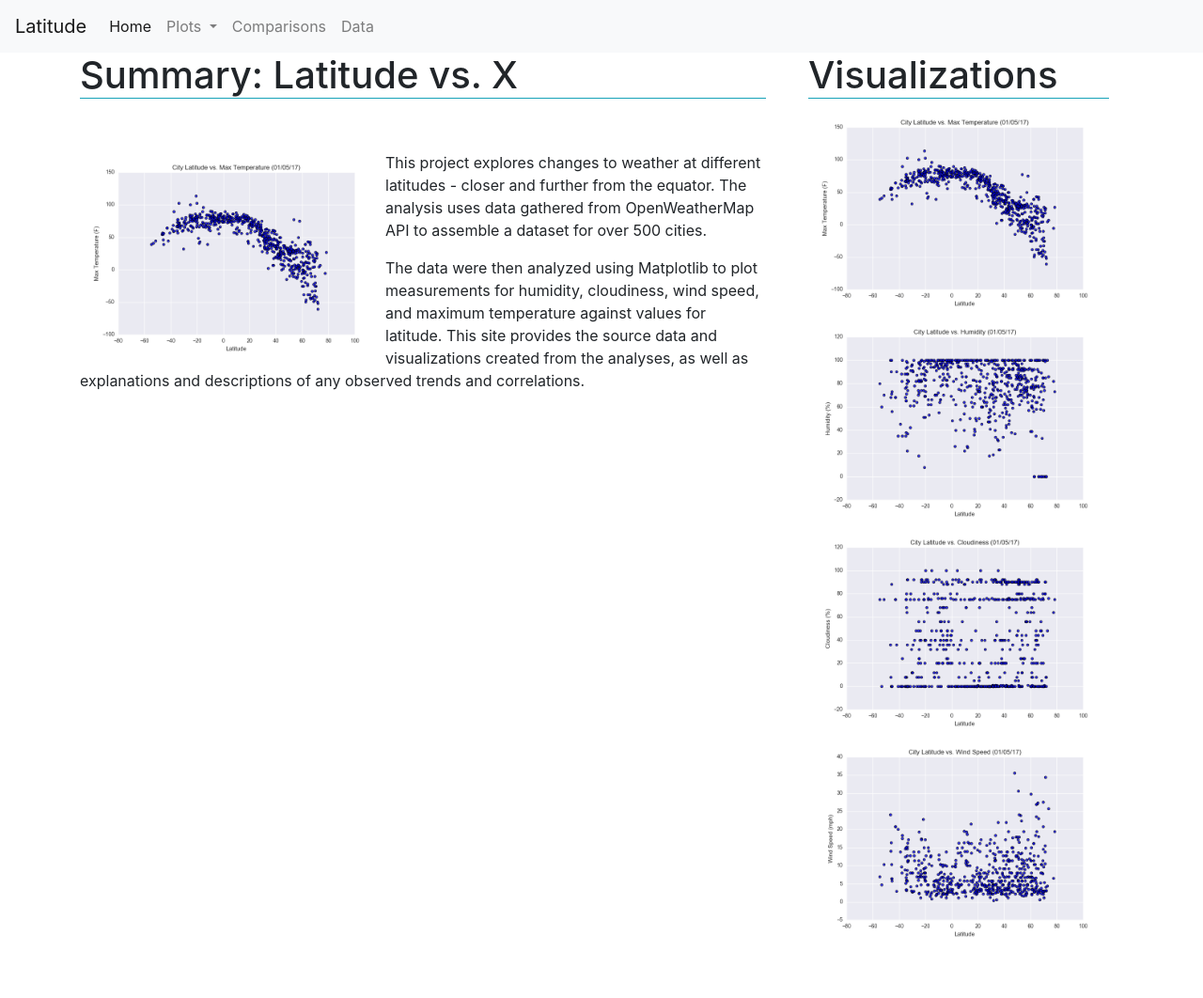
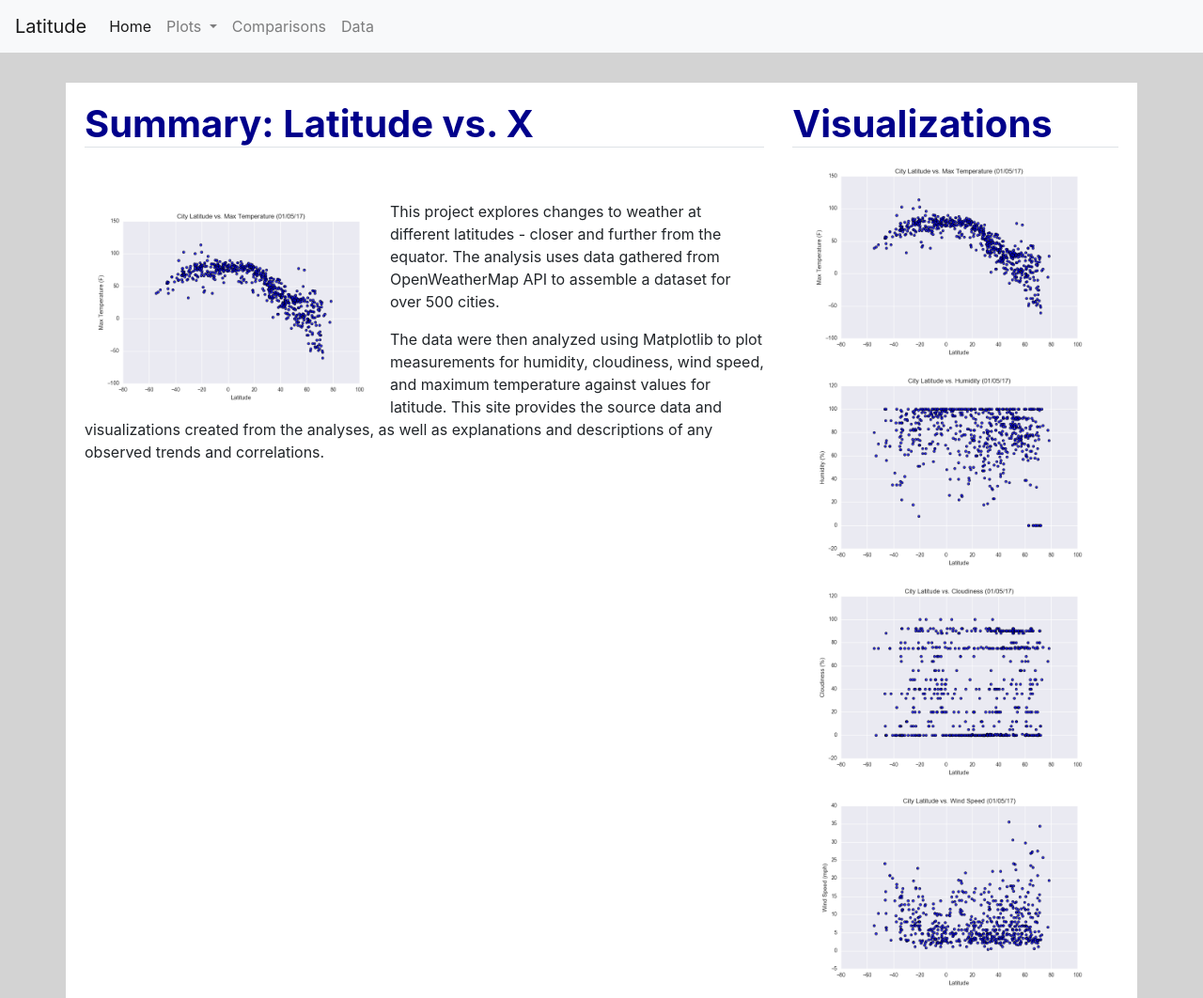
Before and after one commit to meeyoungPH/web-design-challenge, a plain HTML site: page index.html in a window 1280 px wide. Shown: the top 1062 px of the page at 94% size. Before the commit the page ends 1007 px from the top, so only its background shows below. Drawn offline with nearby package versions, Linux system fonts and the light colour scheme.

Commit message:
variable background and font size changes

```diff
--- a/assets/css/styles.css
+++ b/assets/css/styles.css
@@ -1,10 +1,54 @@
-/* 320px — 480px: Mobile devices.
-481px — 768px: iPads, Tablets.
-769px — 1024px: Small screens, laptops.
-1025px — 1200px: Desktops, large screens. */
+/* styles for html tags */
+body {
+    margin: 0;
+}
 
+h4 {
+    color:darkblue;
+    font-weight: bold;
+}
+
+/* styles for html classes */
+.container {
+    background: white;
+    margin-top: 2em;
+    padding: 20px;
+ }
+
+.header-text {
+    color:darkblue;
+    font-weight: bold;
+}
 
 .home-img {
     height: auto;
     width: 325px;
 }
+
+/* Mobile devices
+@media (max-width: 480px){
+    .instructions {
+        text-align: center;
+    }
+ } */
+
+/* Small devices */
+@media (max-width: 768px){
+    .header-text {
+        font-size: 30px;
+    }
+
+ }
+
+/* Medium devices */
+@media (max-width: 1024px){
+
+ }
+
+/* Large devices */
+@media (min-width: 1025px){
+    body {
+        background-color: lightgrey;
+    }
+
+ }
--- a/index.html
+++ b/index.html
@@ -1,5 +1,6 @@
 <!DOCTYPE html>
 <html lang="en-us">
+
 <head>
 
   <meta charset="UTF-8">
@@ -9,7 +10,8 @@
   <title>Bootstrap Visualization Dashboard</title>
 
   <!-- Boostrap Stylesheet -->
-    <link rel="stylesheet" href="https://cdn.jsdelivr.net/npm/bootstrap@4.3.1/dist/css/bootstrap.min.css" integrity="sha384-ggOyR0iXCbMQv3Xipma34MD+dH/1fQ784/j6cY/iJTQUOhcWr7x9JvoRxT2MZw1T" crossorigin="anonymous">
+  <link rel="stylesheet" href="https://cdn.jsdelivr.net/npm/bootstrap@4.3.1/dist/css/bootstrap.min.css"
+    integrity="sha384-ggOyR0iXCbMQv3Xipma34MD+dH/1fQ784/j6cY/iJTQUOhcWr7x9JvoRxT2MZw1T" crossorigin="anonymous">
 
   <!-- Our own CSS stylesheet -->
   <link rel="stylesheet" href="assets/css/styles.css" media="screen">
@@ -20,17 +22,18 @@
   <!-- Start of navbar -->
   <nav class="navbar navbar-expand-lg navbar-light bg-light">
     <a class="navbar-brand" href="#">Latitude</a>
-      <button class="navbar-toggler" type="button" data-toggle="collapse" data-target="#navbarContent" aria-controls="navbarSupportedContent" aria-expanded="false" aria-label="Toggle navigation">
+    <button class="navbar-toggler" type="button" data-toggle="collapse" data-target="#navbarContent"
+      aria-controls="navbarSupportedContent" aria-expanded="false" aria-label="Toggle navigation">
       <span class="navbar-toggler-icon"></span>
     </button>
-
     <div class="collapse navbar-collapse" id="navbarContent">
       <ul class="navbar-nav mr-auto">
         <li class="nav-item active">
           <a class="nav-link" href="#">Home<span class="sr-only"> (current)</span></a>
         </li>
         <li class="nav-item dropdown">
-            <a class="nav-link dropdown-toggle" href="#" id="navbarDropdown" role="button" data-toggle="dropdown" aria-haspopup="true" aria-expanded="false">
+          <a class="nav-link dropdown-toggle" href="#" id="navbarDropdown" role="button" data-toggle="dropdown"
+            aria-haspopup="true" aria-expanded="false">
             Plots
           </a>
           <div class="dropdown-menu" aria-labelledby="navbarDropdown">
@@ -55,7 +58,7 @@
   <div class="container">
     <div class="row">
       <div class="col-md-12 col-lg-8">
-          <h1 class="border-bottom border-info">Summary: Latitude vs. X</h1>
+        <h1 class="header-text border-bottom">Summary: Latitude vs. X</h1>
         <br><br>
         <div class="row">
           <div class="col">
@@ -66,19 +69,18 @@
               The analysis uses data gathered from OpenWeatherMap API to assemble a dataset for over 500 cities.</p>
             <p>The data were then analyzed using Matplotlib to plot measurements for humidity, cloudiness,
               wind speed, and maximum temperature against values for latitude. This site provides the source data and
-                visualizations created from the analyses, as well as explanations and descriptions of any observed trends and
-                correlations.</p>
+              visualizations created from the analyses, as well as explanations and descriptions of any observed trends
+              and correlations.</p>
           </div>
         </div>
       </div>
       <br><br>
+      <!-- Start of Visualizations imageNav Area -->
       <div class="col-md-12 col-lg-4">
-          <div class="container">
         <div class="row">
           <div class="col">
-                  <h1 class="border-bottom border-info">Visualizations</h1>
+            <h1 class="header-text border-bottom">Visualizations</h1>
           </div>
-
         </div>
         <div class="row text-center">
           <div class="col-md-6 col-lg-12">
@@ -103,19 +105,24 @@
           </div>
         </div>
       </div>
+      <!-- End of the Visualizations imageNav Area -->
     </div>
-          <!-- Start of Visualizations imageNav Area -->
-
-          <!-- End of the Visualizations imageNav Area -->
+  </div>
   <!-- End of container -->
 
   <!-- jQuery CDN -->
   <script type="text/javascript" src="https://code.jquery.com/jquery-2.1.4.min.js"></script>
 
   <!-- Bootstrap CDN -->
-    <script src="https://code.jquery.com/jquery-3.3.1.slim.min.js" integrity="sha384-q8i/X+965DzO0rT7abK41JStQIAqVgRVzpbzo5smXKp4YfRvH+8abtTE1Pi6jizo" crossorigin="anonymous"></script>
-    <script src="https://cdn.jsdelivr.net/npm/popper.js@1.14.7/dist/umd/popper.min.js" integrity="sha384-UO2eT0CpHqdSJQ6hJty5KVphtPhzWj9WO1clHTMGa3JDZwrnQq4sF86dIHNDz0W1" crossorigin="anonymous"></script>
-    <script src="https://cdn.jsdelivr.net/npm/bootstrap@4.3.1/dist/js/bootstrap.min.js" integrity="sha384-JjSmVgyd0p3pXB1rRibZUAYoIIy6OrQ6VrjIEaFf/nJGzIxFDsf4x0xIM+B07jRM" crossorigin="anonymous"></script>
+  <script src="https://code.jquery.com/jquery-3.3.1.slim.min.js"
+    integrity="sha384-q8i/X+965DzO0rT7abK41JStQIAqVgRVzpbzo5smXKp4YfRvH+8abtTE1Pi6jizo"
+    crossorigin="anonymous"></script>
+  <script src="https://cdn.jsdelivr.net/npm/popper.js@1.14.7/dist/umd/popper.min.js"
+    integrity="sha384-UO2eT0CpHqdSJQ6hJty5KVphtPhzWj9WO1clHTMGa3JDZwrnQq4sF86dIHNDz0W1"
+    crossorigin="anonymous"></script>
+  <script src="https://cdn.jsdelivr.net/npm/bootstrap@4.3.1/dist/js/bootstrap.min.js"
+    integrity="sha384-JjSmVgyd0p3pXB1rRibZUAYoIIy6OrQ6VrjIEaFf/nJGzIxFDsf4x0xIM+B07jRM"
+    crossorigin="anonymous"></script>
 </body>
 
 </html>
```
Lines whose indentation alone changed are shown as unchanged.
